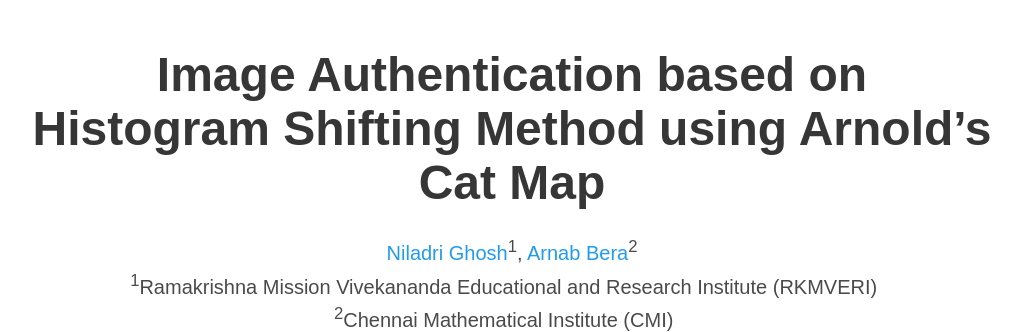
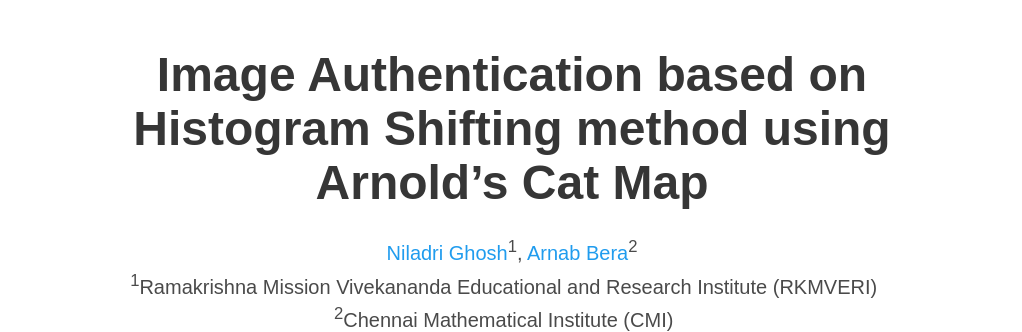
Before and after one commit to niladrighosh03/steganography-project, a plain HTML site: page index.html in a window 1280 px wide. Shown: the top 332 px of the page, without its empty margins (128-1150 px from the left). Drawn offline with nearby package versions, Linux system fonts and the light colour scheme; some icons are missing; a web font is replaced by a local one.

Commit message:
Update index.html

```diff
--- a/index.html
+++ b/index.html
@@ -39,7 +39,7 @@
       <div class="columns is-centered">
         <div class="column has-text-centered">
           <h1 class="title is-1 publication-title">
-              Image Authentication based on Histogram Shifting Method using Arnold’s Cat Map
+              Image Authentication based on Histogram Shifting method using Arnold’s Cat Map
           </h1>
 
           <div class="is-size-5 publication-authors">
```
